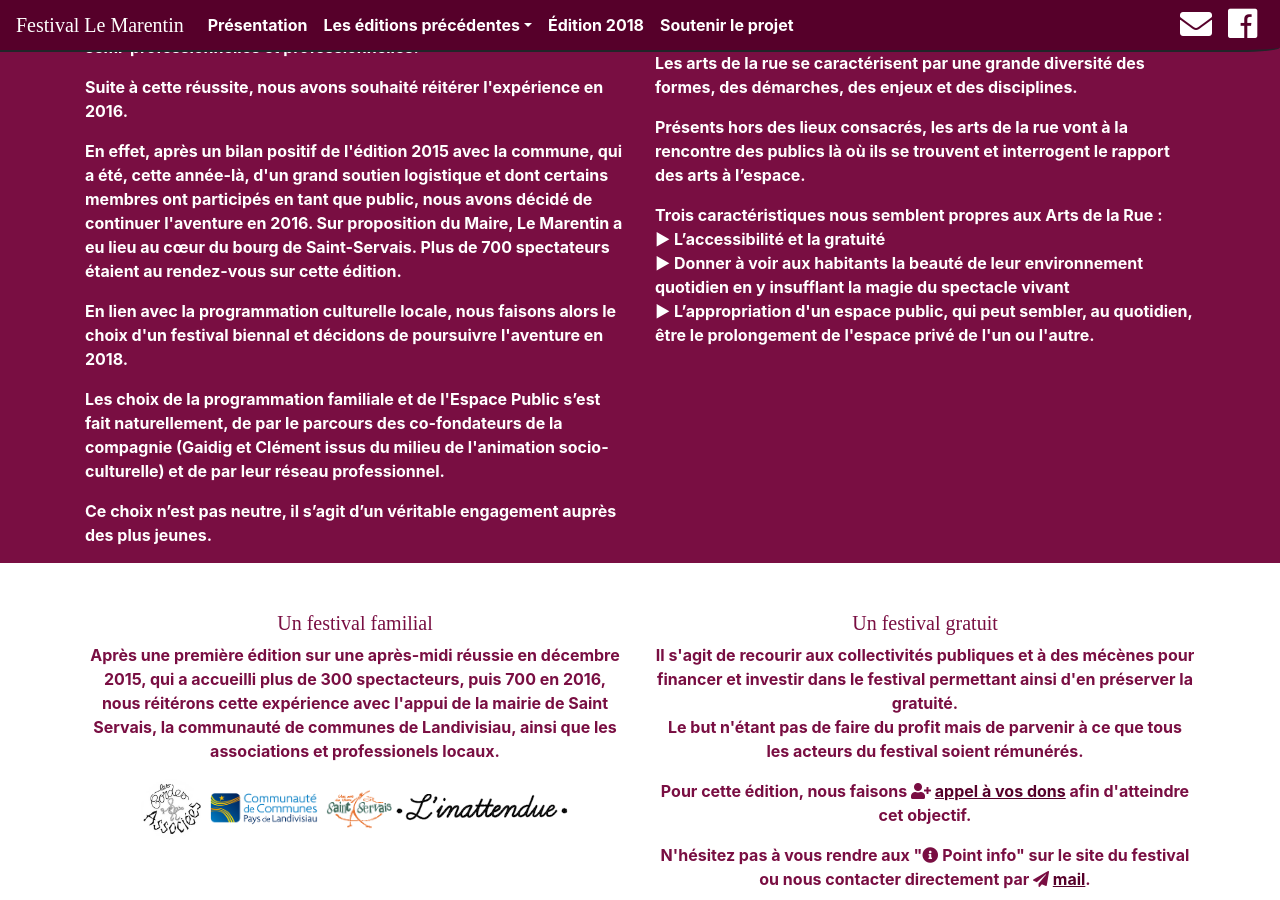
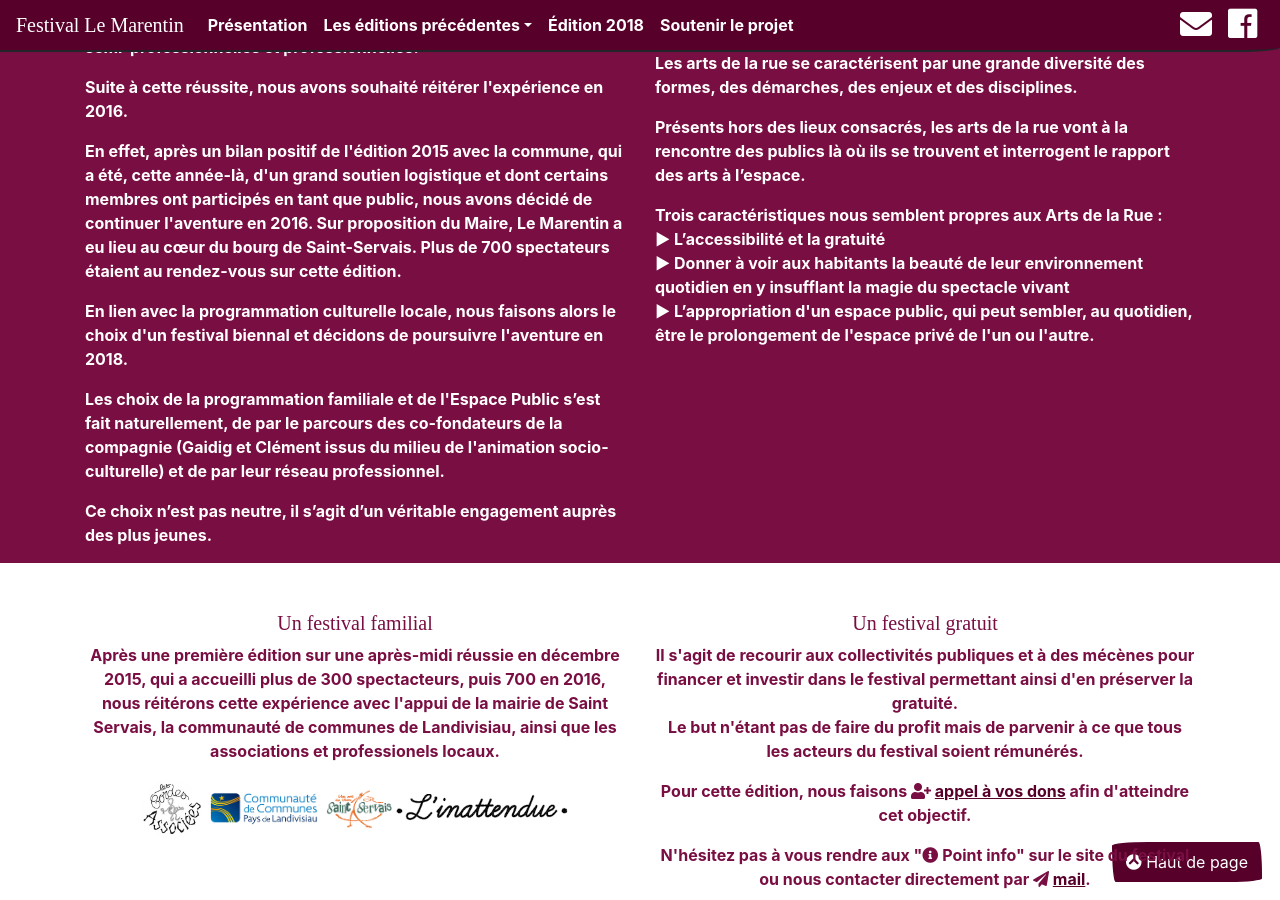
Before and after one commit to tibodut/marentin, a Jekyll site: the page built from index.html, in a window 1280 px wide and 900 px high, scrolled down 582 px. Built offline with Jekyll 4.4.1, drawn with Linux system fonts in a browser that asks for light colours; nearby versions of some CDN libraries; some web fonts are replaced.

Commit message:
Update index.html

```diff
--- a/index.html
+++ b/index.html
@@ -22,6 +22,8 @@ layout: default
               </div>
     </div>
     </div>
+        <a id="back-to-top" class="btn btn-primary" href="#haut-de-page" role="button"><span class="fa fa-chevron-circle-up"></span> Haut de page</a>
+
 
 <div id="le-marentin" class="bg-secondary padding-top padding-bottom text-white py-5">
     <div class="container">
```
